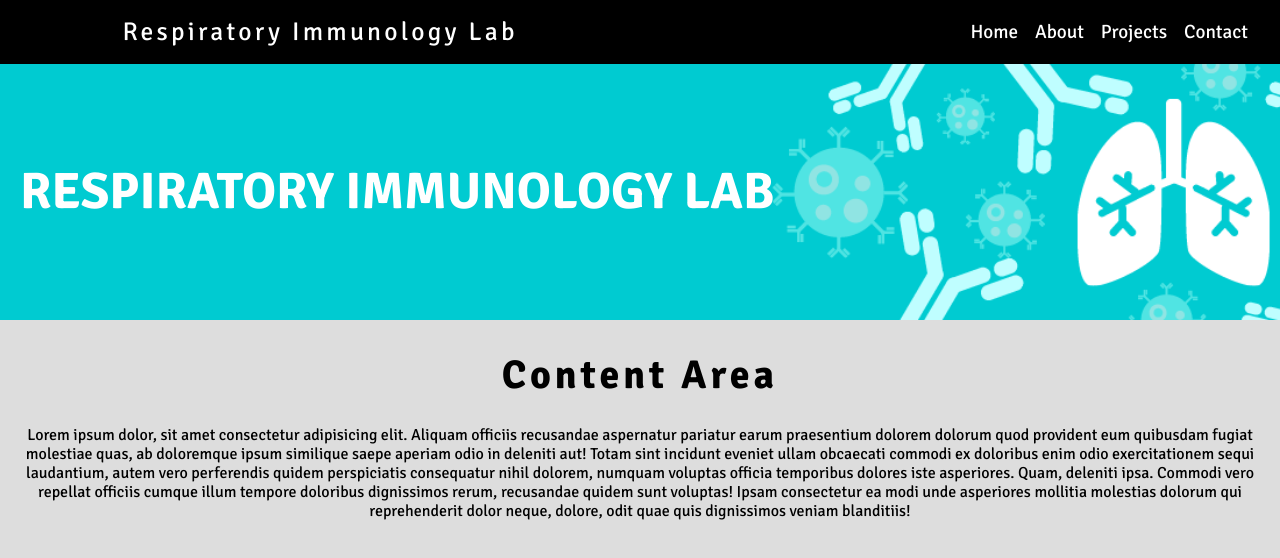
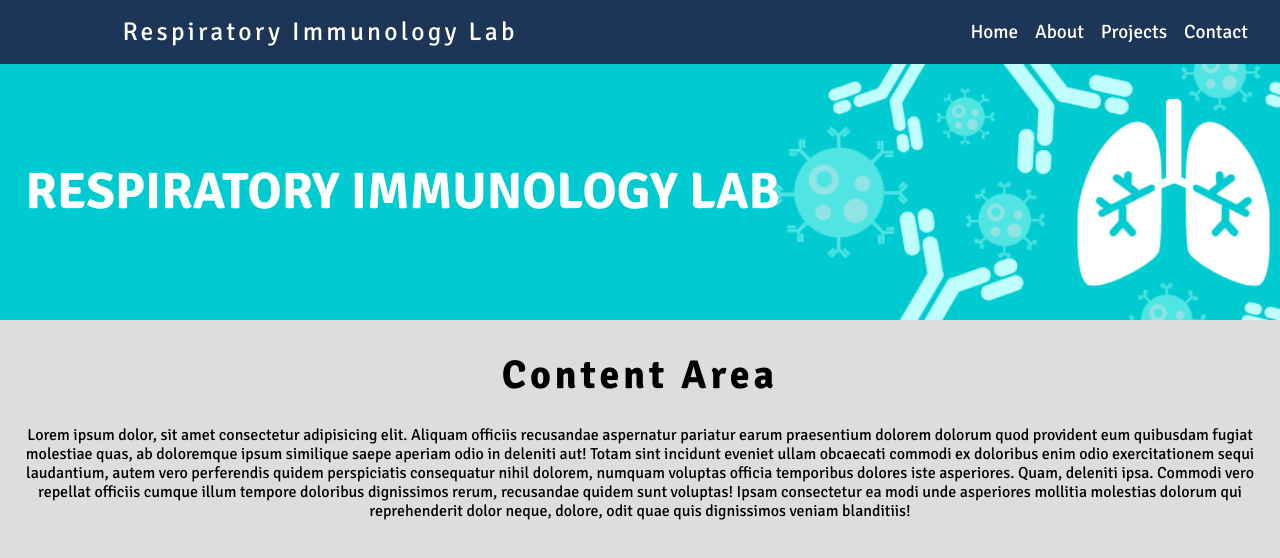
Before and after one commit to mmac0026/resp_immuno_lab, a plain HTML site: page index.html in a window 1280 px wide. Shown: the top 558 px of the page. Drawn offline with Linux system fonts and the light colour scheme.

Commit message:
fixed top nav buttons

```diff
--- a/resources/css/style.css
+++ b/resources/css/style.css
@@ -1,3 +1,9 @@
+/* colours
+lightblue: #00cbd1
+lightcream: #ddd
+prussianblue: #1d3557
+*/
+
 * {
     margin: 0;
     padding: 0;
@@ -15,7 +21,7 @@ header .wrapper {
 
 header {
     height: 5vw;
-    background: black;
+    background: #1d3557;
     width: 100vw;
     z-index: 12;
     position: fixed;
@@ -45,8 +51,14 @@ nav a {
     text-decoration: none;
     font-family: 'Signika', sans-serif;
     font-size: 1.5vw;
-    margin: 0 0.5vw;
+    padding: 0.5vw;
     color: white;
+}
+
+nav a:hover {
+    color: #1d3557;
+    background-color: #ddd;
+    border-radius: 1vw;
 }
 
 .banner-area {
@@ -61,7 +73,7 @@ nav a {
 
 .banner-area h2 {
     text-align: left;
-    padding-left: 20px;
+    padding-left: 2vw;
     font-size: 4vw;
     font-family: 'Signika', sans-serif;
     text-transform: uppercase;
```
